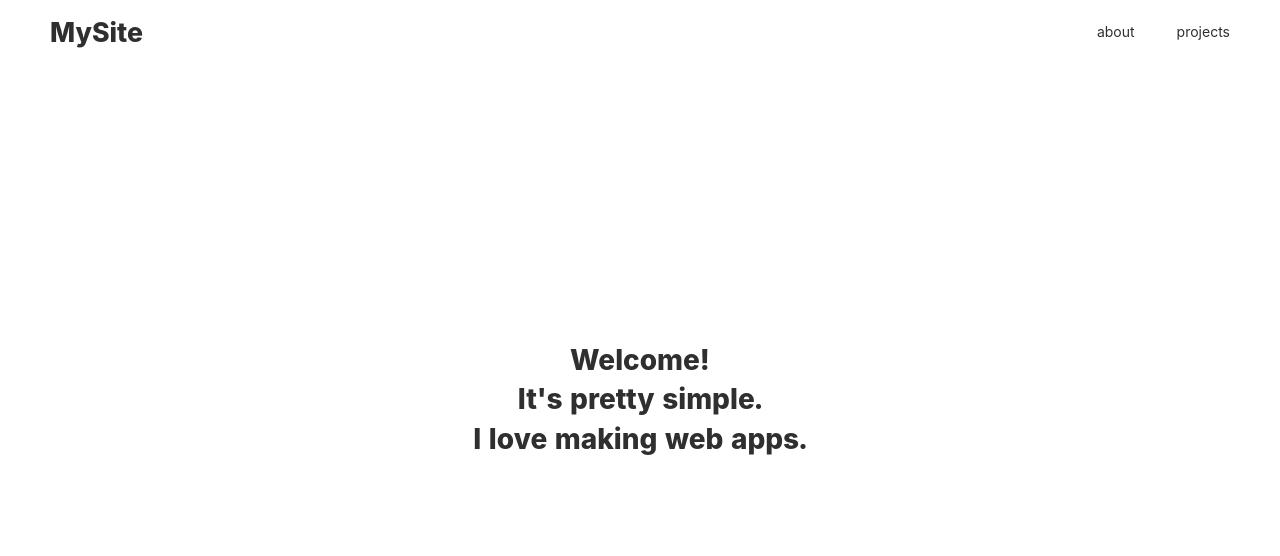
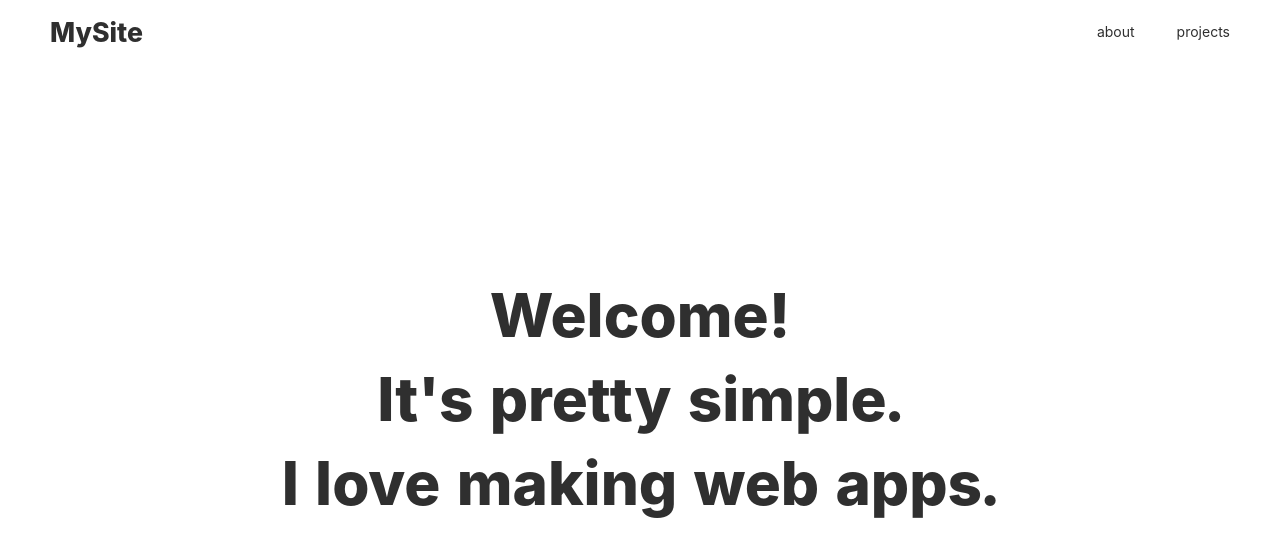
Before and after one commit to AbrahamLara/portfolio, a React (Create React App) app: page / in a window 1280 px wide. Shown: the top 556 px of the page. Built offline with nearby package versions, Linux system fonts and the light colour scheme.

Commit message:
style: Fixed main page

```diff
--- a/src/css/Main.css
+++ b/src/css/Main.css
@@ -10,3 +10,9 @@
   white-space: pre-line;
   line-height: 1.4em;
 }
+
+@media screen and (min-width: 768px) {
+  .Main {
+    font-size: 4.3em;
+  }
+}
```
